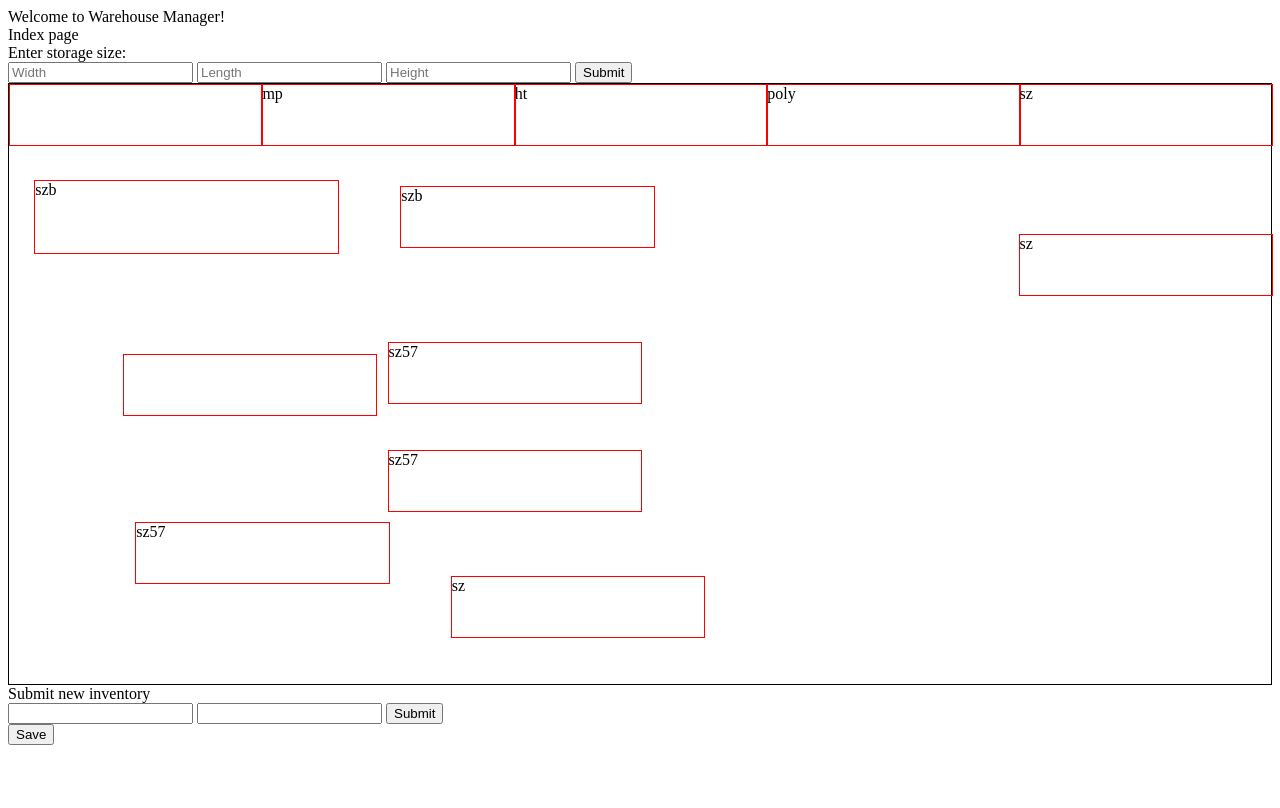
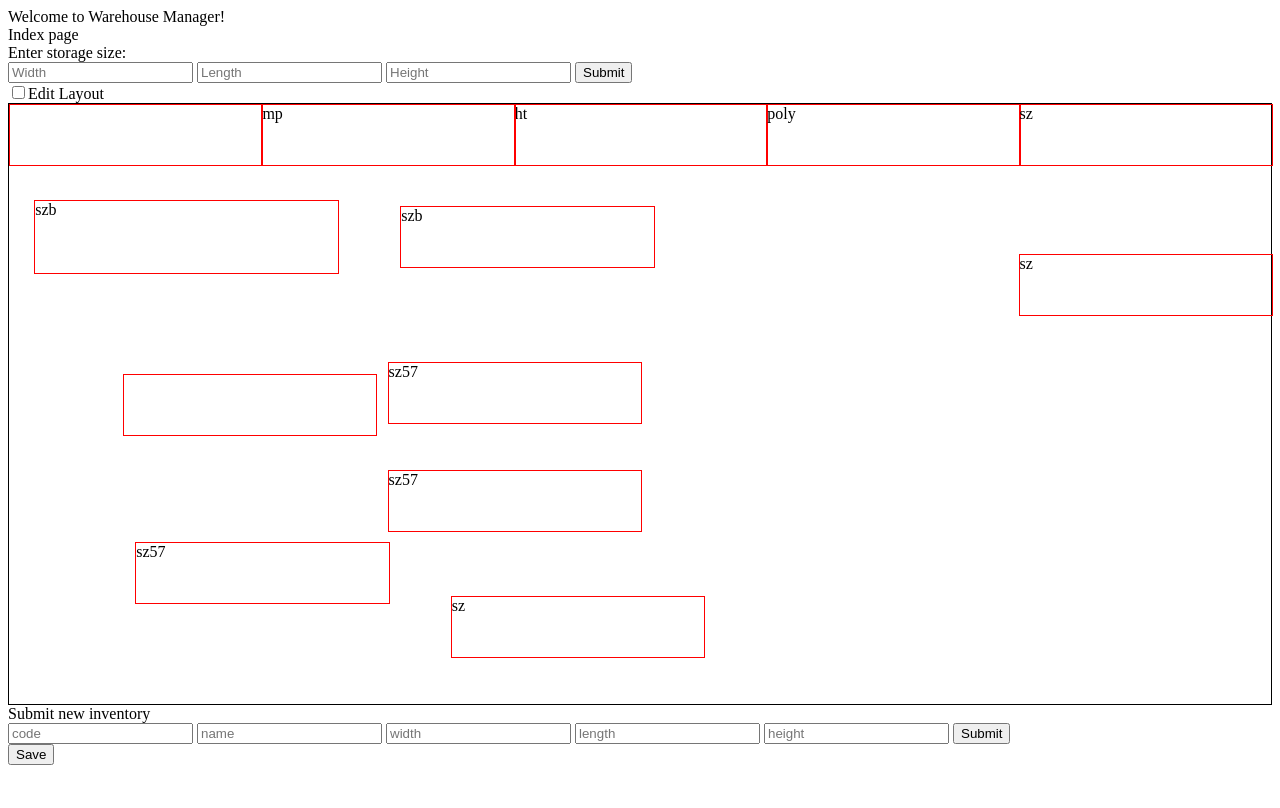
Before and after one commit to TKowal88/Final, a Flask app: page / in a window 1280 px wide. Run offline with Flask 2, Linux system fonts and the light colour scheme; some libraries are stand-ins or nearby versions.

Commit message:
edit layout mode working

```diff
--- a/app.py
+++ b/app.py
@@ -27,7 +27,11 @@ def index():
     else:
         code = request.form.get("code")
         name = request.form.get("name")
-        db.execute("INSERT INTO stock (code, name) VALUES (?, ?)", code, name)
+        boxwidth = request.form.get("boxwidth")
+        boxlength = request.form.get("boxlength")
+        boxheight = request.form.get("boxheight")
+        db.execute("INSERT INTO stock (code, name, boxwidth, boxlength, boxheight) VALUES (?, ?, ?, ?, ?)", code, name,
+        boxwidth, boxlength, boxheight)
         return redirect("/")
 
 @app.route("/storage", methods=["POST"])
--- a/static/script.js
+++ b/static/script.js
@@ -1,14 +1,52 @@
-
-$(document).ready(function(){
-  $( function() {
-    var dragposition = '';
-    $( ".item" ).draggable({containment: ".storage"},
-     {snap: true}
-  )})
-  });
-
 
 addEventListener("DOMContentLoaded", function () {
+  let edit = document.querySelector("#editLayout")
+  let items = document.querySelectorAll(".item")
+  let details = document.querySelectorAll(".details")
+
+  function displayDetails(e) {
+    console.log(e.currentTarget.attributes.index.value)
+    let i = e.currentTarget.attributes.index.value
+    console.log(i)
+    if (details[i].style.display === "block") {
+      details[i].style.display = "none";
+    } else {
+      details[i].style.display = "block";
+    }
+  }
+
+  for (let i = 0; i < items.length; i++){
+    console.log(i)
+    items[i].setAttribute("index", i)
+    items[i].addEventListener("click", displayDetails)
+    }
+
+  edit.addEventListener("change", function () {
+    if (edit.checked) {
+      for (let i = 0; i < items.length; i++) {
+          console.log("checked", items)
+          items[i].removeEventListener("click", displayDetails)
+          details[i].style.display = "none"
+        }
+
+  $(document).ready(function(){
+
+    $( function() {
+      var dragposition = '';
+      $( ".item" ).draggable({containment: ".storage"},
+       {snap: true}
+    )
+    $( ".item" ).draggable( "enable" );
+    })
+    })
+
+  } else {
+  console.log(edit.checked)
+  $( ".item" ).draggable( "disable" )
+  for (let i = 0; i < items.length; i++) {
+    items[i].addEventListener("click", displayDetails)
+  }
+  }
 
 let save = document.querySelector("#save")
 save.addEventListener("click", function () {
@@ -48,3 +86,4 @@ if (response.status === 200) {
 })
 })
 })
+})
--- a/static/styles.css
+++ b/static/styles.css
@@ -18,10 +18,16 @@ body {
     border: 0.1px solid red;
     display: inline-block;
     position: absolute;
-
-
-
-
-
-
 }
+.details {
+    border: 0.1px solid blue;
+    background-color: white;
+    width: 50vh;
+    height: 70vh;
+    position: fixed;
+    top: 50%;
+    left: 50%;
+    transform: translate(-50%, -50%);
+    z-index: 100;
+    display: none;
+}
--- a/templates/index.html
+++ b/templates/index.html
@@ -9,12 +9,12 @@ Enter storage size:
     <input type="number" id="storageHeight" name="storageHeight" placeholder="Height">
     <input type="submit" id="storageSubmit">
 </form>
-
+<input type="checkbox" id="editLayout" name="editLayout"><label for="editLayout">Edit Layout</label>
 <div class="storage">
 
 
     {% for i in range(0, inventory|length) %}
-    <div class="item" id="{{ inventory[i].id}}" style="width:{{ lengthpercentage[i] }}%; height:{{ widthpercentage[i] }}%; top:{{ inventory[i].y }}%; left:{{ inventory[i].x }}%">{{ inventory[i].code }}</div>
+    <div class="item" id="{{ inventory[i].id}}" style="width:{{ lengthpercentage[i] }}%; height:{{ widthpercentage[i] }}%; top:{{ inventory[i].y }}%; left:{{ inventory[i].x }}%">{{ inventory[i].code }}<div class="details" id="D{{ inventory[i].id}}">{{ inventory[i].name }}</div></div>
     {% endfor %}
     <!----
     <div class="dropzone" style="width:; height:"></div>
@@ -26,18 +26,21 @@ Enter storage size:
 </script>
 Submit new inventory
 <form action="/" method="post">
-    <input type="text" id="code" name="code" list="codes" autocomplete="off">
+    <input type="text" id="code" name="code" list="codes" autocomplete="off" placeholder="code">
         <datalist id="codes">
             {% for item in inventory %}
             <option>{{ item.code }} </option>
             {% endfor %}
         </datalist>
-    <input type="text" id="name" name="name" list="names" autocomplete="off">
+    <input type="text" id="name" name="name" list="names" autocomplete="off" placeholder="name">
         <datalist id="names">
             {% for item in inventory %}
             <option>{{ item.name }} </option>
             {% endfor %}
         </datalist>
+    <input type="number" id="boxwidth" name="boxwidth" placeholder="width">
+    <input type="number" id="boxlength" name="boxlength" placeholder="length">
+    <input type="number" id="boxheight" name="boxheight" placeholder="height">
     <input type="submit">
 </form>
 
```
Also changed, not shown: warehouse.db.
